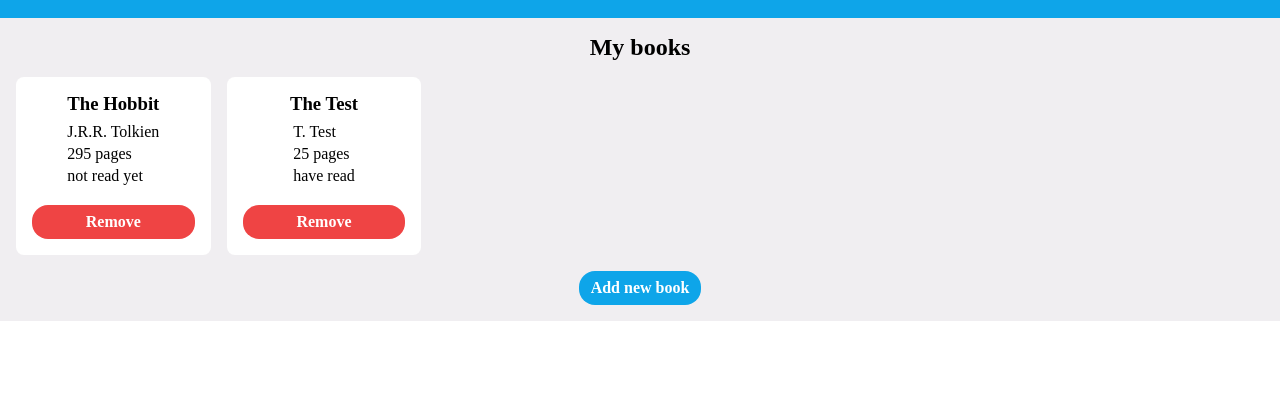
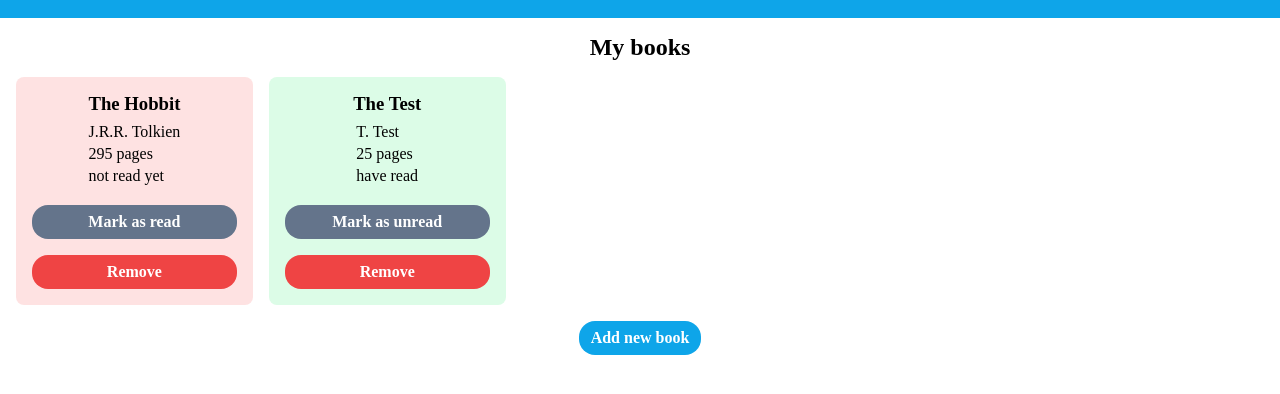
Before and after one commit to Dmitry-174/Odin-Library, a plain HTML site: page index.html in a window 1280 px wide. Shown: the part 62-456 px from the top of the page. Drawn offline with Linux system fonts and the light colour scheme; a web font is replaced by a local one.

Commit message:
Add read/unread button

```diff
--- a/script.js
+++ b/script.js
@@ -42,6 +42,16 @@ function createBookCard(book) {
     read.classList.add('read');
     read.textContent = book.read ? 'have read' : 'not read yet';
 
+    let readBtn = document.createElement('button');
+    readBtn.classList.add('read-btn');
+    if (book.read) {
+        card.classList.add('have-read');
+        readBtn.textContent = 'Mark as unread';
+    } else {
+        readBtn.textContent = 'Mark as read';
+    }
+
+
     let removeBtn = document.createElement('button');
     removeBtn.classList.add('remove-btn');
     removeBtn.textContent = 'Remove';
@@ -52,6 +62,7 @@ function createBookCard(book) {
 
     card.appendChild(title);
     card.appendChild(description);
+    card.appendChild(readBtn);
     card.appendChild(removeBtn);
     return card
 }
@@ -118,7 +129,16 @@ cards.addEventListener('click', (e) => {
     if (!e.target.classList.contains('remove-btn')) {
         return
     }
-    let index = e.target.dataset.index;
+    let index = e.target.parentNode.dataset.index;
     myLibrary.splice(index, 1);
     showBooks(myLibrary);
 })
+
+cards.addEventListener('click', (e) => {
+    if (!e.target.classList.contains('read-btn')) {
+        return
+    }
+    let index = e.target.parentNode.dataset.index;
+    myLibrary[index].read = !myLibrary[index].read;
+    showBooks(myLibrary);
+})
--- a/style.css
+++ b/style.css
@@ -36,14 +36,14 @@ main {
     display: flex;
     flex-direction: column;
     align-items: center;
-    background-color: #f0eef1;
+    background-color: #FFFFFF;
 }
 
 .cards {
     padding: 1rem 0;
     display: grid;
     gap: 1rem;
-    grid-template-columns: repeat(auto-fill, minmax(180px, 1fr));
+    grid-template-columns: repeat(auto-fill, minmax(200px, 1fr));
     width: 100%;
 }
 
@@ -51,10 +51,13 @@ main {
     display: flex;
     flex-direction: column;
     align-items: center;
-    background-color: #FFFFFF;
+    background-color: #fee2e2;
     padding: 1rem;
     border-radius: 0.5rem;
+}
 
+.card.have-read {
+    background-color: #dcfce7;
 }
 
 .title {
@@ -164,14 +167,22 @@ main {
     align-self: start;
 }
 
-.remove-btn {
+.remove-btn,
+.read-btn {
     margin-top: 1rem;
     width: 100%;
     font-size: 1rem;
     padding: 0.5rem;
     border-radius: 1rem;
     border-style: none;
-    background-color: #ef4444;
     color: #FFFFFF;
     font-weight: 600;
 }
+
+.remove-btn {
+    background-color: #ef4444;
+}
+
+.read-btn {
+    background-color: #64748b;
+}
```
